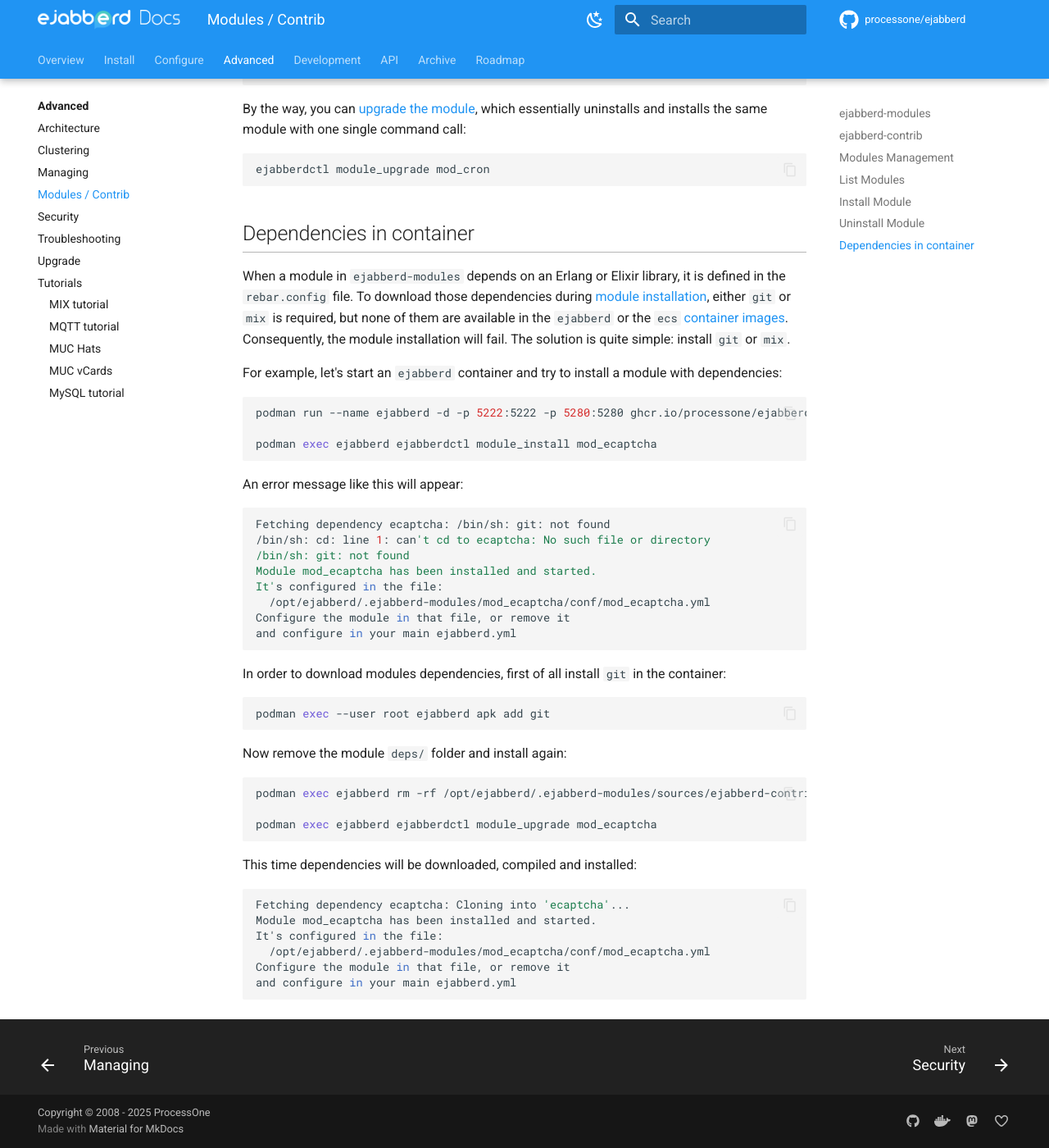
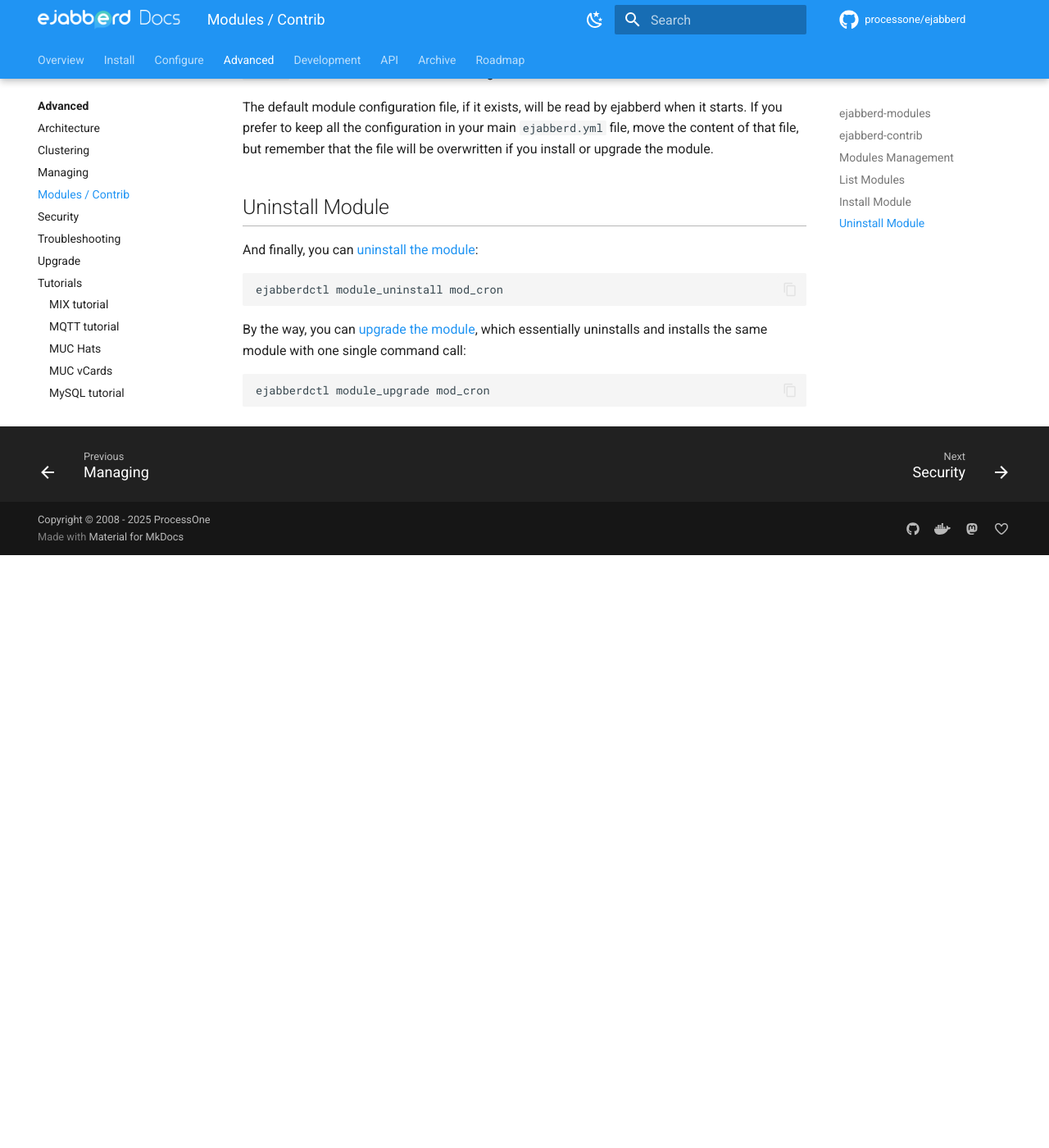
Before and after one commit to processone/docs.ejabberd.im, an MkDocs documentation site: the page built from content/admin/guide/modules.md, in a window 1280 px wide and 1400 px high, scrolled down 2499 px. Shown: the whole window at 82% size. Built offline with MkDocs 1.6.1 and Material for MkDocs 9.7.7, drawn with Linux system fonts in a browser that asks for light colours; comment, search, counter and statistics services are not loaded; after the commit the page ends 3176 px from its top, so only the background shows below that; some of the changed text lies outside the part shown.

Commit message:
Move some container explanations to CONTAINER.md

````diff
--- a/content/admin/guide/modules.md
+++ b/content/admin/guide/modules.md
@@ -1,4 +1,4 @@
-# Add More Modules
+# Get More Modules
 
 ## `ejabberd-modules`
 
@@ -7,12 +7,16 @@
 There are [API commands](../../developer/ejabberd-api/admin-tags.md#modules)
 to compile, install, upgrade and uninstall those additional modules.
 
-!!! info
-    The exact path to the `ejabberd-modules` directory in your ejabberd installation may be:
+!!! info "`ejabberd-modules` path in your system"
 
-    - `$HOME/.ejabberd-modules` when [compiling source code](../install/source.md) or using [installers](../install/binary-installer.md)
-    - `/opt/ejabberd/.ejabberd-modules` in the [`ejabberd` container image](../../CONTAINER.md)
-    - `/home/ejabberd/.ejabberd-modules` in the [`ecs` container image](../../CONTAINER.md)
+    By default it is `$HOME/.ejabberd-modules`,
+    being that the home path of the system account running ejabberd.
+    The exact path in your ejabberd installation may be:
+
+    - `/home/youraccount/.ejabberd-modules` when [compiling source code](../install/source.md) or using [binary installers](../install/binary-installer.md)
+    - `/opt/ejabberd/.ejabberd-modules` in the [`ejabberd`](../../CONTAINER.md) and the [`ecs`](../../CONTAINER.md) container images
+    - `/home/ejabberd/.ejabberd-modules` in the [`ecs`](../../CONTAINER.md) container image
+    - `/var/lib/ejabberd/.ejabberd-modules` when installed from [Debian package](../install/os-package.md)
 
     That path can be modified using the variable
     [CONTRIB_MODULES_PATH](https://github.com/processone/ejabberd/blob/master/ejabberdctl.cfg.example#L180)
@@ -88,7 +92,18 @@
 and configure in your main ejabberd.yml
 ```
 
-That command performs several tasks:
+!!! failure "git not found?"
+
+    Installing a module with dependencies requires `git` or `mix` installed in the system,
+    otherwise compilation fails with errors like:
+    ``` bash
+    /bin/sh: mix: not found
+    /bin/sh: git: not found
+    ```
+    If you are using an ejabberd container image, see the solution in
+    [Install git for dependencies](../../CONTAINER.md#install-git-for-dependencies).
+
+The command `module_install` performs several tasks:
 
 - downloads any Erlang/Elixir dependencies specified in the modules's `rebar.config` file
 - compiles the module and its dependencies (if not yet already compiled)
@@ -119,60 +134,3 @@
 ``` sh
 ejabberdctl module_upgrade mod_cron
 ```
-
-## Dependencies in container
-
-When a module in `ejabberd-modules` depends on an Erlang or Elixir library,
-it is defined in the `rebar.config` file.
-To download those dependencies during [module installation](#install-module),
-either `git` or `mix` is required,
-but none of them are available in the `ejabberd` or the `ecs`
-[container images](../../CONTAINER.md).
-Consequently, the module installation will fail.
-The solution is quite simple: install `git` or `mix`.
-
-For example, let's start an `ejabberd` container
-and try to install a module with dependencies:
-
-``` sh
-podman run --name ejabberd -d -p 5222:5222 -p 5280:5280 ghcr.io/processone/ejabberd
-
-podman exec ejabberd ejabberdctl module_install mod_ecaptcha
-```
-
-An error message like this will appear:
-``` sh
-Fetching dependency ecaptcha: /bin/sh: git: not found
-/bin/sh: cd: line 1: can't cd to ecaptcha: No such file or directory
-/bin/sh: git: not found
-Module mod_ecaptcha has been installed and started.
-It's configured in the file:
-  /opt/ejabberd/.ejabberd-modules/mod_ecaptcha/conf/mod_ecaptcha.yml
-Configure the module in that file, or remove it
-and configure in your main ejabberd.yml
-```
-
-In order to download modules dependencies, first of all install `git` in the container:
-
-``` sh
-podman exec --user root ejabberd apk add git
-```
-
-Now remove the module `deps/` folder and install again:
-
-``` sh
-podman exec ejabberd rm -rf /opt/ejabberd/.ejabberd-modules/sources/ejabberd-contrib/mod_ecaptcha/deps/
-
-podman exec ejabberd ejabberdctl module_upgrade mod_ecaptcha
-```
-
-This time dependencies will be downloaded, compiled and installed:
-
-``` sh
-Fetching dependency ecaptcha: Cloning into 'ecaptcha'...
-Module mod_ecaptcha has been installed and started.
-It's configured in the file:
-  /opt/ejabberd/.ejabberd-modules/mod_ecaptcha/conf/mod_ecaptcha.yml
-Configure the module in that file, or remove it
-and configure in your main ejabberd.yml
-```
--- a/content/developer/extending-ejabberd/modules.md
+++ b/content/developer/extending-ejabberd/modules.md
@@ -175,68 +181,6 @@
 ejabberd-contrib will only host a copy of your
 spec file and does not need your code to make it available to all ejabberd users.
 
-## Your module in ejabberd-modules with ejabberd container
-
-If you installed ejabberd using the Docker image, these specific instructions
-allow you to use your module with your Docker image:
-
-1. Create a local directory for `ejabberd-modules`:
-
-    ``` sh
-    mkdir docker-modules
-    ```
-
-2. Then create the directory structure for your custom module:
-
-    ``` sh
-    cd docker-modules
-
-    mkdir -p sources/mod_hello_world/
-    touch sources/mod_hello_world/mod_hello_world.spec
-
-    mkdir sources/mod_hello_world/src/
-    mv mod_hello_world.erl sources/mod_hello_world/src/
-
-    mkdir sources/mod_hello_world/conf/
-    echo -e "modules:\n  mod_hello_world: {}" > sources/mod_hello_world/conf/mod_hello_world.yml
-
-    cd ..
-    ```
-
-3. Grant ownership of that directory to the UID that ejabberd will use inside the Docker image:
-
-    ``` sh
-    sudo chown 9000 -R docker-modules/
-    ```
-
-4. Start ejabberd in Docker:
-
-    ``` sh
-    sudo docker run \
-      --name hellotest \
-      -d \
-      --volume "$(pwd)/docker-modules:/home/ejabberd/.ejabberd-modules/" \
-      -p 5222:5222 \
-      -p 5280:5280 \
-      ejabberd/ecs
-    ```
-
-5. Check the module is available for installing, and then install it:
-
-    ``` sh
-    sudo docker exec -it hellotest bin/ejabberdctl modules_available
-    mod_hello_world []
-
-    sudo docker exec -it hellotest bin/ejabberdctl module_install mod_hello_world
-    ```
-
-6. If the module works correctly, you will see the Hello string in the ejabberd logs when it starts:
-
-    ``` sh
-    sudo docker exec -it hellotest grep Hello logs/ejabberd.log
-    2020-10-06 13:40:13.154335+00:00 [info]
-      <0.492.0>@mod_hello_world:start/2:15 Hello, ejabberd world!
-    ```
 
 ## Next steps
 
````
Also changed, not shown: other parts of content/developer/extending-ejabberd/modules.md (+6 -0 lines).
